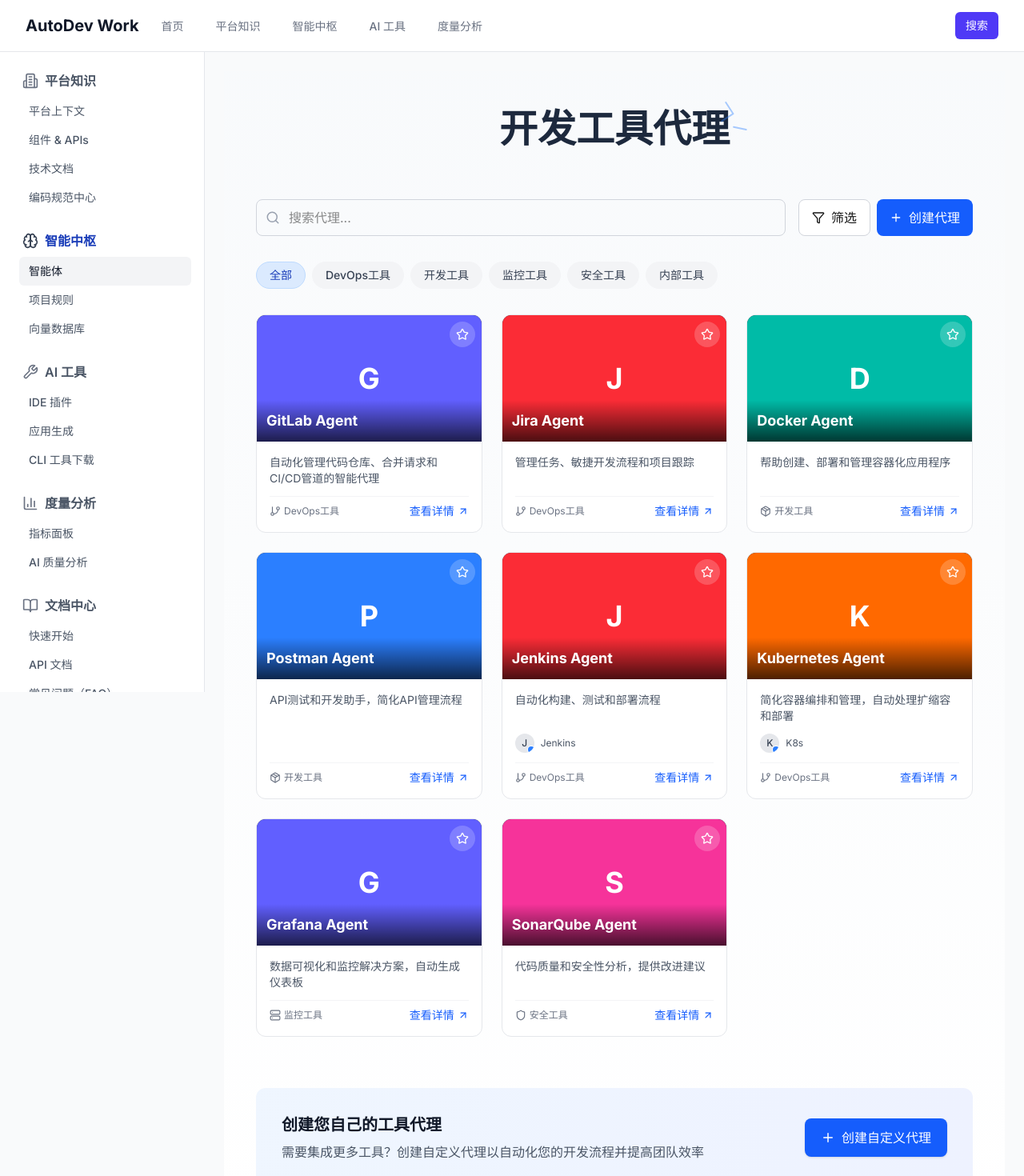
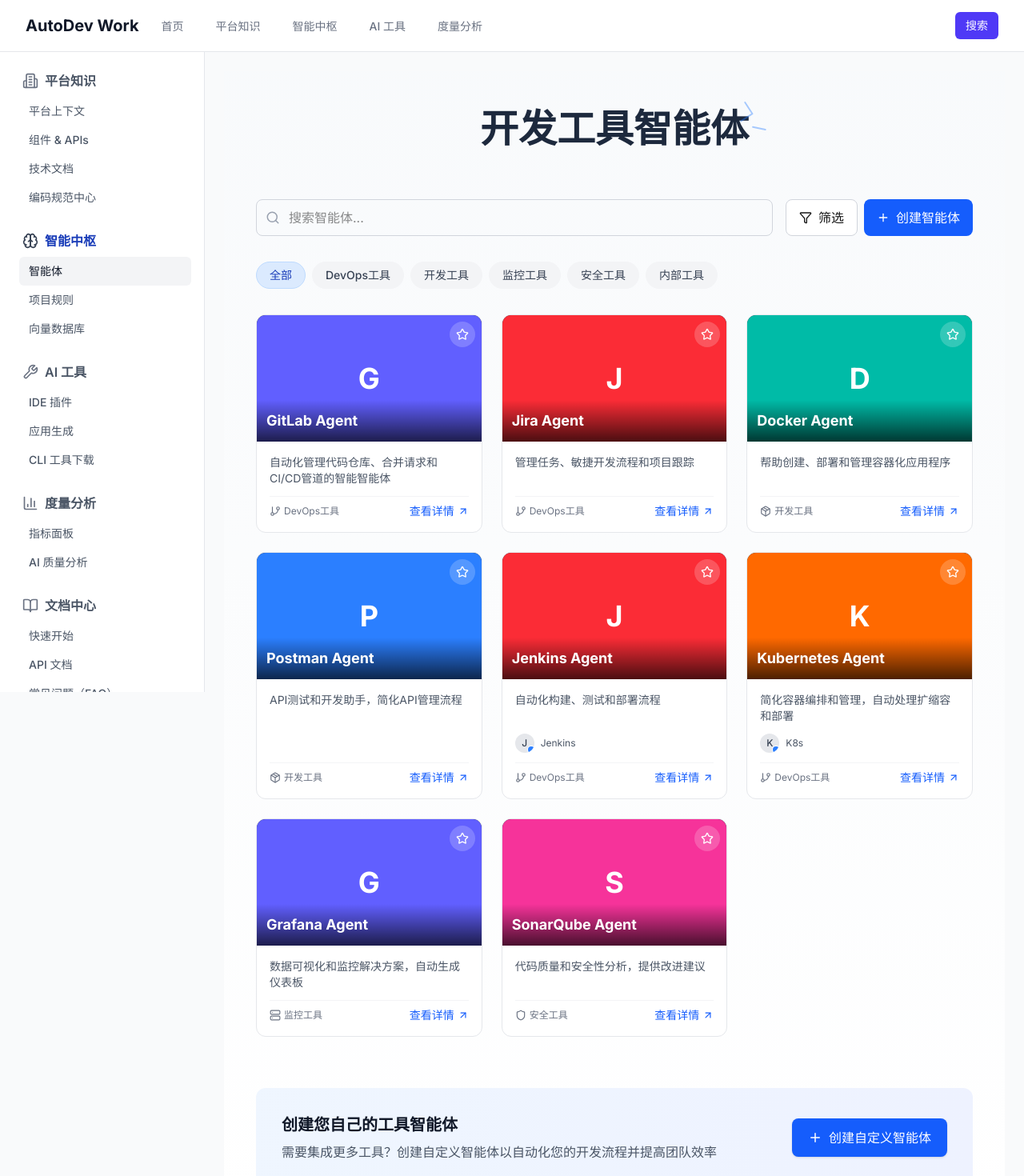
Before and after one commit to unit-mesh/autodev-workbench, a Next.js app: page /ai-hub/agents in a window 1280 px wide. Shown: the top 1470 px of the page at 80% size. Built offline with nearby package versions, Linux system fonts and the light colour scheme.

Commit message:
refactor: 将“代理”术语替换为“智能体”，优化代码一致性

```diff
--- a/src/app/ai-hub/agents/page.tsx
+++ b/src/app/ai-hub/agents/page.tsx
@@ -51,12 +51,12 @@ const ToolInitialAvatar = ({ title } : { title: string; }) => {
   );
 };
 
-// 模拟代理数据 - 实际项目中可能从API获取
+// 模拟智能体数据 - 实际项目中可能从API获取
 const mockAgents = [
   {
     id: 1,
     title: 'GitLab Agent',
-    description: '自动化管理代码仓库、合并请求和CI/CD管道的智能代理',
+    description: '自动化管理代码仓库、合并请求和CI/CD管道的智能智能体',
     type: 'devops',
     image: '/images/agents/gitlab.jpg',
   },
@@ -127,7 +127,7 @@ export default function AgentsPage() {
   const [searchTerm, setSearchTerm] = useState('');
   const [activeCategory, setActiveCategory] = useState('all');
 
-  // 筛选后的代理
+  // 筛选后的智能体
   const filteredAgents = mockAgents.filter(agent => {
     const matchesSearch = agent.title.toLowerCase().includes(searchTerm.toLowerCase());
     const matchesCategory = activeCategory === 'all' || agent.type === activeCategory;
@@ -139,7 +139,7 @@ export default function AgentsPage() {
       {/* 页面标题区域 */}
       <div className="my-8 lg:my-12 max-w-4xl mx-auto text-center">
         <h1 className="text-4xl lg:text-5xl font-bold mb-4 text-slate-800 relative inline-block">
-          开发工具代理
+          开发工具智能体
           <div className="absolute -top-4 -right-8 w-12 h-12 text-blue-500 opacity-40 rotate-12">
             <Terminal size={48} strokeWidth={1} />
           </div>
@@ -152,7 +152,7 @@ export default function AgentsPage() {
           <Search className="absolute left-3 top-1/2 -translate-y-1/2 text-gray-400" size={18} />
           <input
             type="text"
-            placeholder="搜索代理..."
+            placeholder="搜索智能体..."
             value={searchTerm}
             onChange={(e) => setSearchTerm(e.target.value)}
             className="pl-10 pr-4 py-2.5 border border-gray-300 rounded-lg w-full focus:outline-none focus:ring-2 focus:ring-blue-500 focus:border-transparent"
@@ -165,7 +165,7 @@ export default function AgentsPage() {
           </button>
           <button className="flex items-center gap-2 px-4 py-2.5 bg-blue-600 text-white rounded-lg hover:bg-blue-700 transition-colors">
             <Plus size={16} />
-            <span>创建代理</span>
+            <span>创建智能体</span>
           </button>
         </div>
       </div>
@@ -194,7 +194,7 @@ export default function AgentsPage() {
         </div>
       </div>
 
-      {/* 代理卡片网格 - 使用首字母图标代替图片 */}
+      {/* 智能体卡片网格 - 使用首字母图标代替图片 */}
       <div className="grid grid-cols-1 md:grid-cols-2 lg:grid-cols-3 gap-6 max-w-5xl mx-auto">
         {filteredAgents.map((agent) => (
           <div
@@ -221,7 +221,7 @@ export default function AgentsPage() {
 
             <div className="p-4 flex-grow flex flex-col">
               <p className="text-gray-600 text-sm line-clamp-2 mb-3 flex-grow">
-                {agent.description || '这个代理帮助自动化开发和部署流程，提高团队工作效率。'}
+                {agent.description || '这个智能体帮助自动化开发和部署流程，提高团队工作效率。'}
               </p>
 
               {agent.author && (
@@ -270,28 +270,28 @@ export default function AgentsPage() {
           <div className="w-16 h-16 mx-auto mb-4 rounded-full bg-gray-100 flex items-center justify-center">
             <Search className="text-gray-400" size={24} />
           </div>
-          <h3 className="text-lg font-medium text-gray-900 mb-1">未找到匹配代理</h3>
-          <p className="text-gray-600 mb-4">请尝试使用不同的搜索词或浏览全部代理</p>
+          <h3 className="text-lg font-medium text-gray-900 mb-1">未找到匹配智能体</h3>
+          <p className="text-gray-600 mb-4">请尝试使用不同的搜索词或浏览全部智能体</p>
           <button
             onClick={() => setSearchTerm('')}
             className="px-4 py-2 bg-blue-600 text-white rounded-lg hover:bg-blue-700 transition-colors"
           >
-            查看所有代理
+            查看所有智能体
           </button>
         </div>
       )}
 
-      {/* 创建自定义代理区域 */}
+      {/* 创建自定义智能体区域 */}
       <div className="mt-16 max-w-5xl mx-auto w-full bg-gradient-to-r from-blue-50 to-indigo-50 rounded-xl p-6 lg:p-8 flex flex-col md:flex-row items-center gap-6">
         <div className="flex-grow">
-          <h2 className="text-xl font-bold text-gray-900 mb-2">创建您自己的工具代理</h2>
+          <h2 className="text-xl font-bold text-gray-900 mb-2">创建您自己的工具智能体</h2>
           <p className="text-gray-600">
-            需要集成更多工具？创建自定义代理以自动化您的开发流程并提高团队效率
+            需要集成更多工具？创建自定义智能体以自动化您的开发流程并提高团队效率
           </p>
         </div>
         <button className="whitespace-nowrap px-5 py-3 bg-blue-600 text-white rounded-lg hover:bg-blue-700 transition-colors flex items-center gap-2 shadow-sm">
           <Plus size={18} />
-          创建自定义代理
+          创建自定义智能体
         </button>
       </div>
     </div>
```
